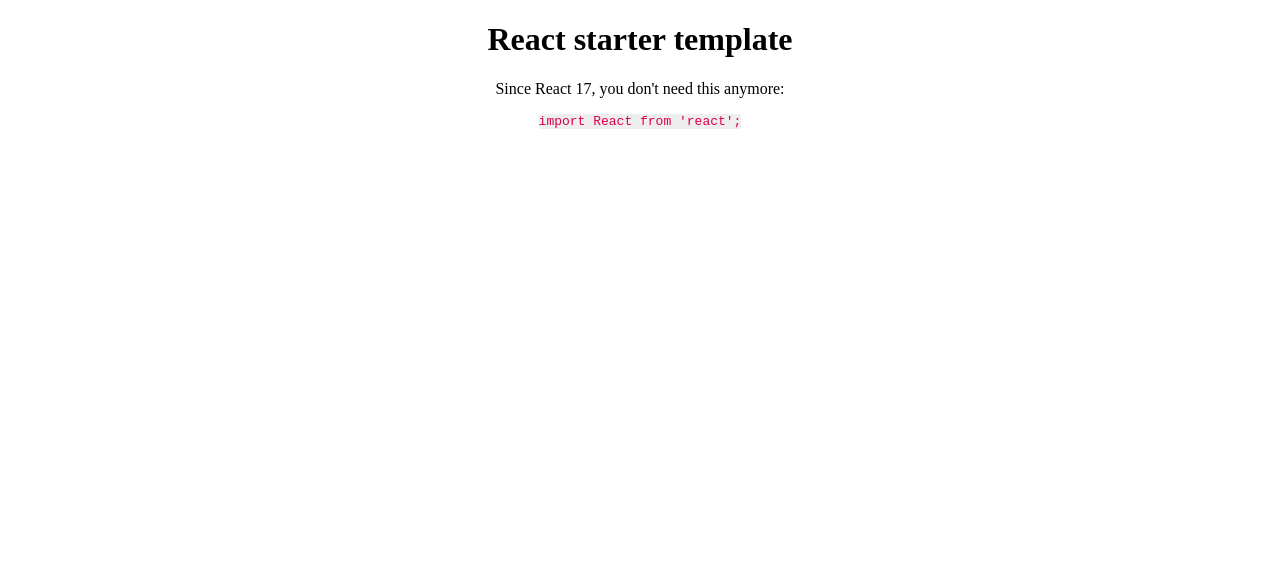
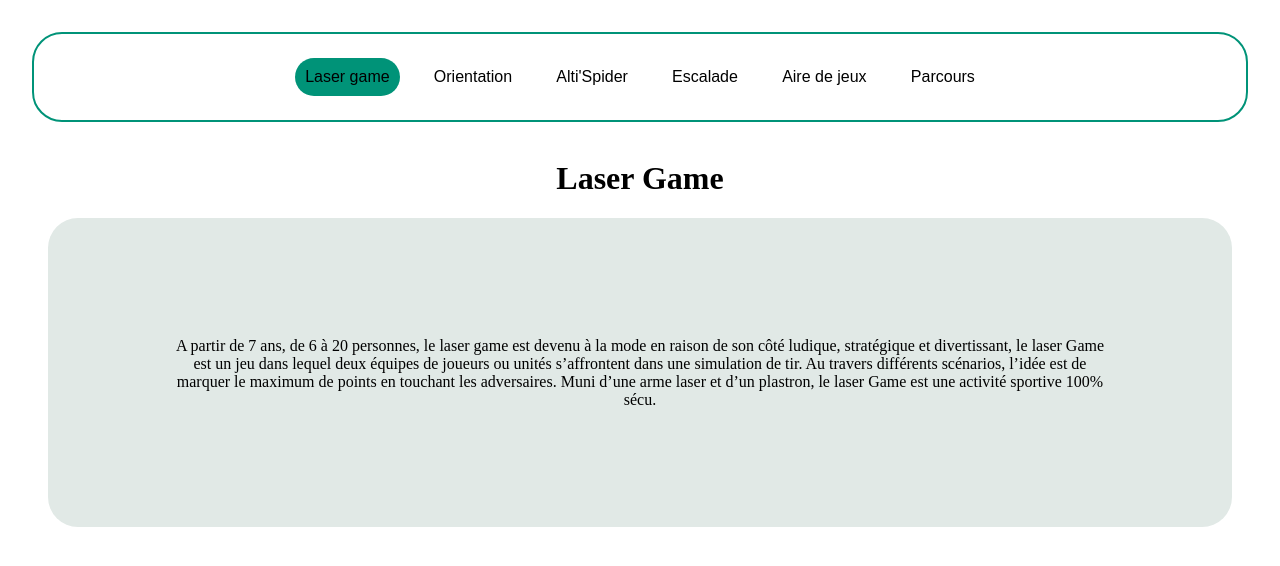
Before and after one commit to benoitfinet/WCSP3-Front, a React (Create React App) app: page / in a window 1280 px wide. Shown: the top 566 px of the page. Built offline with nearby package versions, Linux system fonts and the light colour scheme.

Commit message:
starting activities page

```diff
--- a/src/App.css
+++ b/src/App.css
@@ -1,8 +1,3 @@
 .App {
   text-align: center;
 }
-
-code {
-  background: #eee;
-  color: #d04;
-}
--- a/src/App.jsx
+++ b/src/App.jsx
@@ -1,15 +1,10 @@
 import './App.css';
+import Activites from './components/Activites';
 
-function App() {
+function App () {
   return (
     <div className="App">
-      <header className="App-header">
-        <h1>React starter template</h1>
-        <p>Since React 17, you don&#39;t need this anymore:</p>
-        <pre>
-          <code>import React from &#39;react&#39;;</code>
-        </pre>
-      </header>
+      <Activites />
     </div>
   );
 }
--- /dev/null
+++ b/src/components/Activites.css
@@ -0,0 +1,40 @@
+.Activites{
+  padding: 2.5%;
+}
+
+.Activiteselect {
+  justify-content: space-between;
+  border: 2px solid #009378;
+  border-radius: 30px;
+}
+
+.Activiteselect button {
+  border: 2px solid transparent;
+  background: white;
+  font-size: 1rem;
+  padding: 0.5rem;
+  flex-grow: 1;
+  margin: 2% 1%;
+}
+
+.Activiteselect button.active {
+  border-radius: 30px;
+  background-color: #009378;
+}
+
+.Activiteselect button:focus {
+  outline: none;
+}
+
+.Activites-content {
+  padding: 1em;
+}
+
+.textback{
+  background-color: #E1E9E6;
+  border-radius: 30px;
+}
+
+.textactivites{
+  padding: 10% 10%;
+}
--- /dev/null
+++ b/src/components/Activites.js
@@ -0,0 +1,140 @@
+/* eslint-disable react/no-unescaped-entities */
+import React, { Component } from 'react';
+import Activiteselect from './Activiteselect';
+
+import './Activites.css';
+
+const LaserGame = () =>
+<div>
+  <h1>Laser Game</h1>
+  <div className="textback">
+  <p className="textactivites">A partir de 7 ans, de 6 à 20 personnes, le laser game est devenu à la mode en raison de son côté ludique, stratégique et divertissant, le laser Game est
+    un jeu dans lequel deux équipes de joueurs ou unités s’affrontent dans une simulation de tir. Au travers différents scénarios, l’idée est de marquer le maximum
+    de points en touchant les adversaires.
+    Muni d’une arme laser et d’un plastron, le laser Game est une activité sportive 100% sécu.
+  </p>
+  </div>
+</div>;
+
+const Orientation = () =>
+<div>
+  <h1>Les courses d'orientation</h1>
+  <div className="textback">
+  <p className="textactivites">Nous vous proposons deux chasses aux trésors sous la forme de courses d'orientation pédagogiques autour des thèmes de la faune, la flore et de notre patrimoine.
+Une carte spéciale d’orientation, une boussole et c’est parti pour une activité sportive de plein air, un défi mental praticable par tous ou il faudra se diriger d’une balise à une autre.
+Seul, en groupe ou en famille, des enfants aux vétérans, tout le monde trouvera son bonheur, celui de se promener en pleine nature, découvrir son territoire, trouver les balises, ou courir le plus vite possible sur un parcours adapté.
+  </p>
+  </div>
+</div>;
+
+const AltiSpider = () =>
+<div>
+  <h1>Alti'Spider</h1>
+  <div className="textback">
+  <p className="textactivites">Enfants à partir de 4 ans. Cette activité sans baudrier permet de se déplacer en toute sécurité sur des filets géants telle une toile d’araignée.
+  </p>
+  </div>
+</div>;
+
+const Escalade = () =>
+<div>
+  <h1>Les murs d'escalade</h1>
+  <div className="textback">
+  <p className="textactivites">A partir de 4 ans. Equipés du système d’assurage Trublue®, Deux murs d’escalades sont à votre disposition.
+Un mur enfant d’une hauteur de 10 mètres et un mur adulte d’une hauteur de 15 mètres.
+une expérience de grimpe unique pour tous qui s’adapte aux différents niveaux de pratique en intégrant une valeur ancestrale de l’escalade, le dépassement de soi.
+  </p>
+  </div>
+</div>;
+
+const AireDeJeux = () =>
+<div>
+  <h1>L'aire de jeux des piou-piou</h1>
+  <div className="textback">
+  <p className="textactivites">Enfants de 2 à 6 ans. Les enfants, tout comme les adultes, ont besoin de lâcher prise et de s'amuser, bouger et jouer avec d'autres enfants. Notre aire de jeux est un lieu idéal pour ça. Riche en activités, elle permet de grimper, de sauter, de glisser, de faire des parcours et de relever de nouveaux défis.
+Amusement et la rigolade seront aux rendez-vous à travers la pratiquer une vraie activité sportive où les enfants se dépensent. L'activité physique est réelle et elle est un vrai atout pour leur santé. Au-delà du bien-être mental, c'est également le bien-être physique qui est amélioré.
+Les parents aussi y trouvent leur bonheur, allant parfois même jusqu'à s'amuser eux aussi.
+Nos jeux : Un parcours acrobatique d’initiation sans baudrier, un Alti’spider, des tyroliennes, des jeux…
+  </p>
+  </div>
+</div>;
+
+const Parcours = () =>
+<div>
+  <h1>Les parcours acrobatique en hauteur</h1>
+  <div className="textback">
+  <p className="textactivites">Le parcours acrobatiques en hauteur est une activité qui consiste à se balader d’arbre en arbre au travers de différents obstacles plus fun les uns que les autres. Cette activité est adaptée pour tous les âges puisque le parc Alti’Max propose plusieurs parcours avec 100 ateliers spécifiquement conçus pour des âges différents.
+Nos 9 parcours sont adaptés en hauteur et difficultés en fonction de l’âge et de la taille des pratiquants.
+Nos parcours accrobranches sont régis par une réglementation dite de « pratique en autonomie surveillée », c’est-à-dire que l’activité n’est pas encadrée individuellement.
+Après une initiation obligatoire sur l’utilisation du matériel et l’application des règles de sécurité, vous évoluez en autonomie dans les arbres, à votre rythme, sous la surveillance générale de nos opérateurs qui interviennent en cas de difficulté majeure.
+Pour plus de confort pensez à apporter une paire de gant type cycliste. Notre parc en propose à la vente (2€ la paire).
+- 1 PARCOUR TOUT PETIT JAUNE : PITCHOUNE : Enfant de moins de 3 ans, hauteur maximum de 50 cm, sans ligne de vie continue. (aire de jeux pioupiou)
+
+- 3 PARCOURS JAUNES : OUISTITI – LUTIN - PIOU PIOU : Public à partir de 3 ans, taille 1 mètre.
+Ce sont des parcours à hauteur d’homme (moins de 1,5 mètre) afin que les parents puissent suivre l’évolution de leurs enfants à chaque instant avec la possibilité de les aider.
+
+- 2 PARCOURS VERTS : DECOUVERTE - FAMILLE : Public à partir de 6 ans, taille 1,2 mètre.
+Parcours plus aérien d’une hauteur d’évolution d’ateliers comprises entre 2 et 4 mètres comportant des difficultés progressives.
+
+- 2 PARCOURS BLEUS : TYRO – AVENTURIER : Public à partir de 14 ans, d’une taille 1,4 mètre.
+Parcours aérien et technique d’une hauteur d’évolution d’ateliers comprises entre 3 et 8 mètres.
+
+- 1 PARCOURS ROUGE ET VARIANTE NOIR : ADRENALINE : Public à partir de 14 ans, taille 1,6 mètre.
+Parcours aérien et plus technique d’une hauteur d’évolution d’ateliers comprises entre 5 et 15 mètres.
+  </p>
+  </div>
+</div>;
+
+const Error = () => (
+  <p>
+    Something went <strong>wrong</strong>!
+  </p>
+);
+
+class Activites extends Component {
+  constructor (props) {
+    super(props);
+    this.state = {
+      activeId: 'lasergame'
+    };
+    this.handleChangeTab = this.handleChangeTab.bind(this);
+  }
+
+  handleChangeTab (event) {
+    const buttonId = event.target.id;
+    this.setState({ activeId: buttonId });
+  }
+
+  getTabContent () {
+    switch (this.state.activeId) {
+      case 'lasergame':
+        return <LaserGame />;
+      case 'orientation':
+        return <Orientation />;
+      case 'altispider':
+        return <AltiSpider />;
+      case 'escalade':
+        return <Escalade />;
+      case 'airedejeux':
+        return <AireDeJeux />;
+      case 'parcours':
+        return <Parcours />;
+      default:
+        return <Error />;
+    }
+  }
+
+  render () {
+    return (
+      <div className="Activites">
+        <Activiteselect
+          active={this.state.activeId}
+          handleChangeTab={this.handleChangeTab}
+        />
+        <div className="Activites-content">{this.getTabContent()}</div>
+      </div>
+    );
+  }
+}
+
+export default Activites;
--- /dev/null
+++ b/src/components/Activiteselect.js
@@ -0,0 +1,56 @@
+/* eslint-disable react/no-unescaped-entities */
+/* eslint-disable react/prop-types */
+import React, { Component } from 'react';
+
+class Activiteselect extends Component {
+  render () {
+    return (
+      <div className="Activiteselect">
+        <button
+          id="lasergame"
+          onClick={this.props.handleChangeTab}
+          className={this.props.active === 'lasergame' ? 'active' : ''}
+        >
+          Laser game
+        </button>
+        <button
+          id="orientation"
+          onClick={this.props.handleChangeTab}
+          className={this.props.active === 'orientation' ? 'active' : ''}
+        >
+          Orientation
+        </button>
+        <button
+          id="altispider"
+          onClick={this.props.handleChangeTab}
+          className={this.props.active === 'altispider' ? 'active' : ''}
+        >
+          Alti'Spider
+        </button>
+        <button
+          id="escalade"
+          onClick={this.props.handleChangeTab}
+          className={this.props.active === 'escalade' ? 'active' : ''}
+        >
+          Escalade
+        </button>
+        <button
+          id="airedejeux"
+          onClick={this.props.handleChangeTab}
+          className={this.props.active === 'airedejeux' ? 'active' : ''}
+        >
+          Aire de jeux
+        </button>
+        <button
+          id="parcours"
+          onClick={this.props.handleChangeTab}
+          className={this.props.active === 'parcours' ? 'active' : ''}
+        >
+          Parcours
+        </button>
+      </div>
+    );
+  }
+}
+
+export default Activiteselect;
--- a/src/index.jsx
+++ b/src/index.jsx
@@ -7,5 +7,5 @@
   <React.StrictMode>
     <App />
   </React.StrictMode>,
-  document.getElementById('root'),
+  document.getElementById('root')
 );
```
